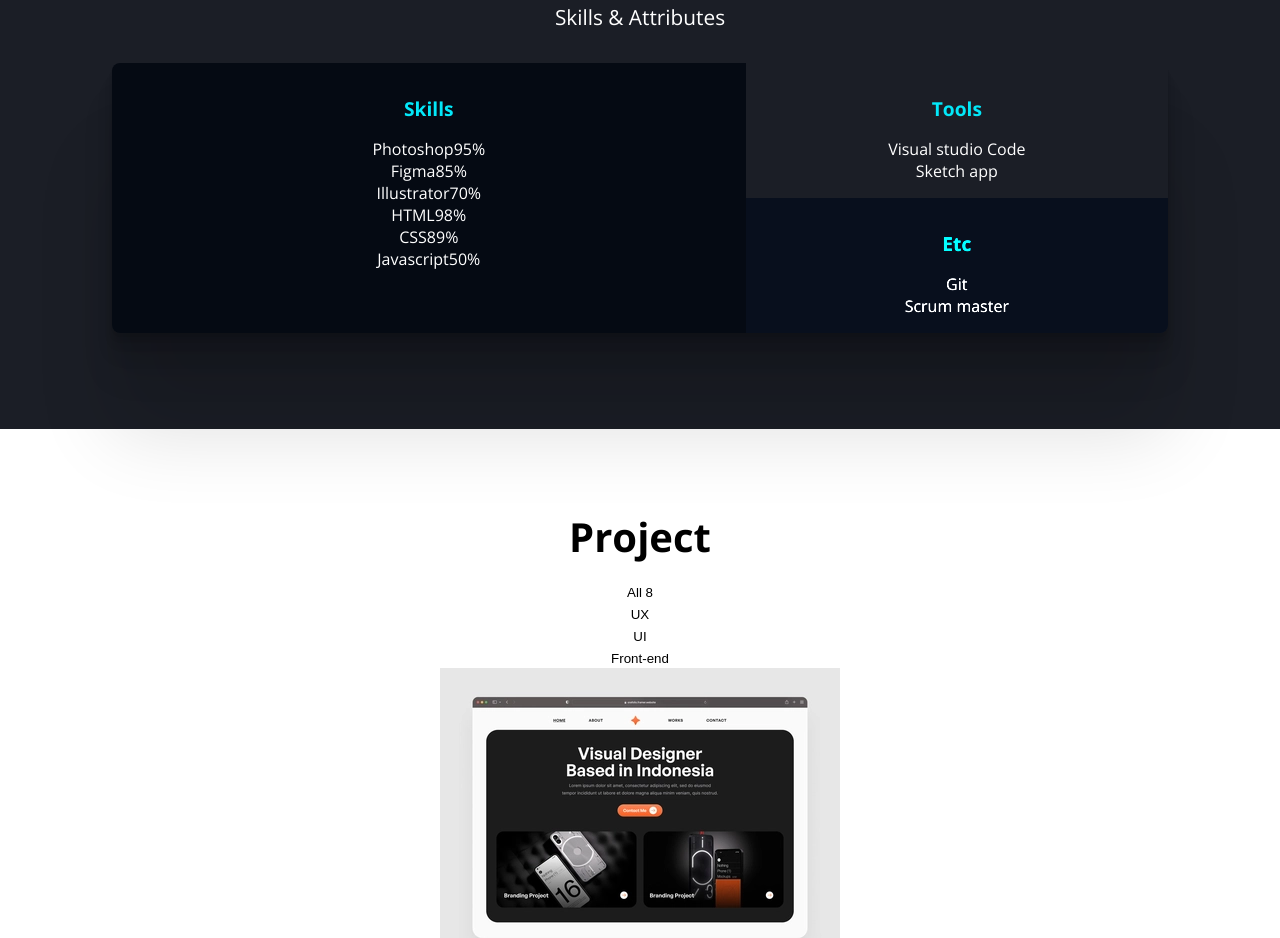
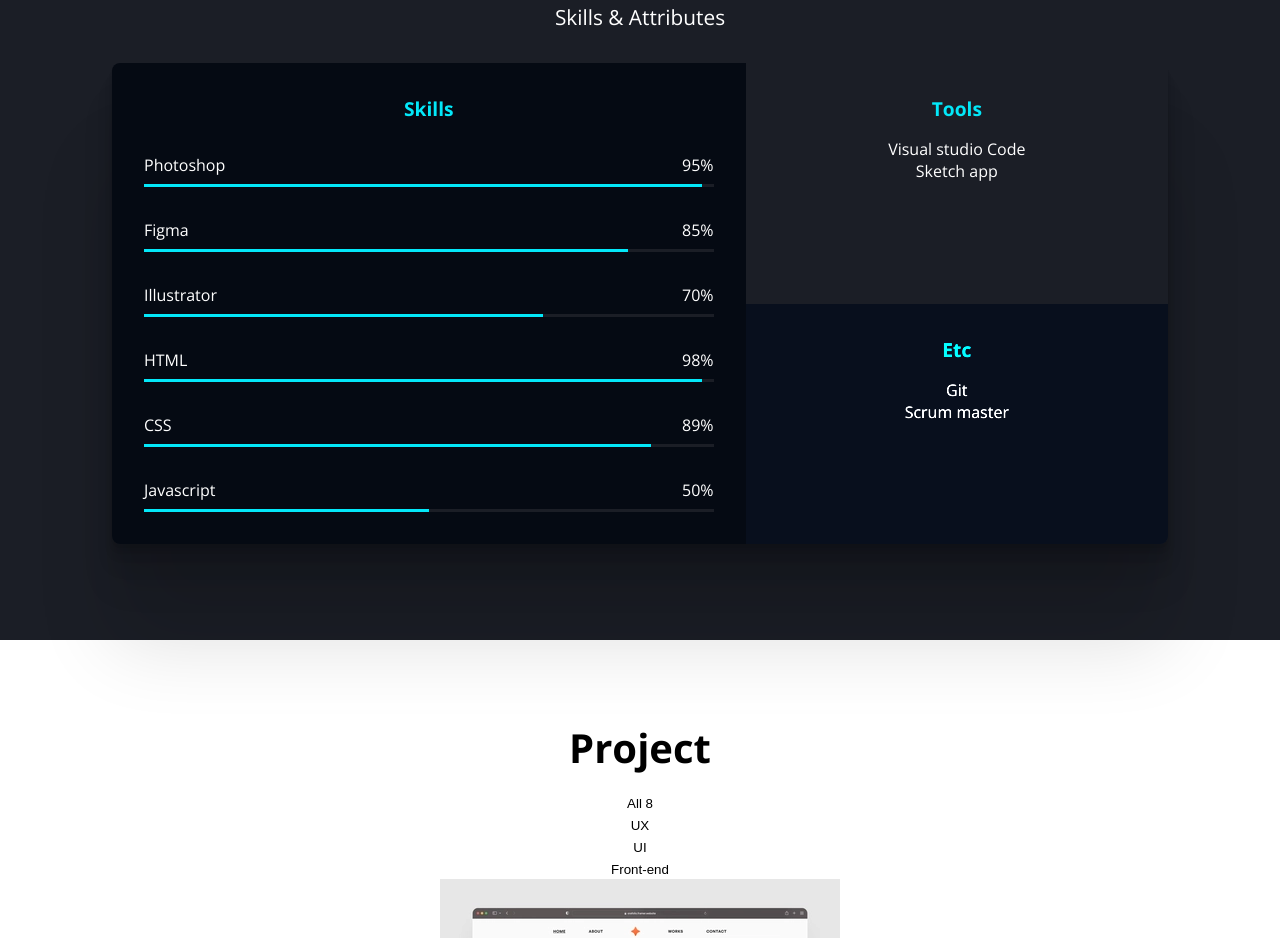
Before and after one commit to HyunJunggggg/Portfolio1, a plain HTML site: page index.html in a window 1280 px wide. Shown: the part 1553-2491 px from the top of the page. Drawn offline with nearby package versions, Linux system fonts and the light colour scheme.

Commit message:
CSS-skills-bar

```diff
--- a/css/style.css
+++ b/css/style.css
@@ -265,3 +265,26 @@ button:focus {
     background-color: var(--color-primary);
     filter: brightness(150%);
 }
+
+.bar {
+    display: flex;
+    flex-direction: column;
+    padding: 1rem;
+    gap: 0.5rem;
+}
+
+.bar__metadata{
+    display: flex;
+    justify-content: space-between;
+}
+
+.bar__bg{
+    width: 100%;
+    height: 3px;
+    background-color: var(--color-primary-variant);
+}
+
+.bar__value{
+    height: 3px;
+    background-color: var(--color-accent);
+}
--- a/index.html
+++ b/index.html
@@ -166,35 +166,45 @@
                         <section class="skills__uxui">
                             <h3 class="skills__title">Skills</h3>
                             <ul>
-                                <li>
-                                    <div>
+                                <li class="bar">
+                                    <div class="bar__metadata">
                                         <span>Photoshop</span><span>95%</span>
                                     </div>
-                                    <div><div style="width: 98%"></div></div>
+                                    <div class="bar__bg"><div class="bar__value" style="width: 98%">
+
+                                    </div></div>
                                 </li>
-                                <li>
-                                    <div><span>Figma</span><span>85%</span></div>
-                                    <div><div style="width: 85%"></div></div>
+                                <li class="bar">
+                                    <div class="bar__metadata">
+                                        <span>Figma</span><span>85%</span></div>
+                                    <div class="bar__bg"><div class="bar__value" style="width: 85%">
+                                    </div></div>
                                 </li>
-                                <li>
-                                    <div>
+                                <li class="bar">
+                                    <div class="bar__metadata">
                                         <span>Illustrator</span><span>70%</span>
                                     </div>
-                                    <div><div style="width: 70%"></div></div>
+                                    <div class="bar__bg"><div class="bar__value" style="width: 70%">
+                                    </div></div>
                                 </li>
-                                <li>
-                                    <div><span>HTML</span><span>98%</span></div>
-                                    <div><div style="width: 98%"></div></div>
+                                <li class="bar">
+                                    <div class="bar__metadata">
+                                        <span>HTML</span><span>98%</span></div>
+                                    <div class="bar__bg"><div class="bar__value" style="width: 98%">
+                                    </div></div>
                                 </li>
-                                <li>
-                                    <div><span>CSS</span><span>89%</span></div>
-                                    <div><div style="width: 89%"></div></div>
+                                <li class="bar">
+                                    <div class="bar__metadata">
+                                        <span>CSS</span><span>89%</span></div>
+                                    <div class="bar__bg"><div class="bar__value" style="width: 89%">
+                                    </div></div>
                                 </li>
-                                <li>
-                                    <div>
+                                <li class="bar">
+                                    <div class="bar__metadata">
                                         <span>Javascript</span><span>50%</span>
                                     </div>
-                                    <div><div style="width: 50%"></div></div>
+                                    <div class="bar__bg"><div class="bar__value" style="width: 50%">
+                                    </div></div>
                                 </li>
                             </ul>
                         </section>
```
